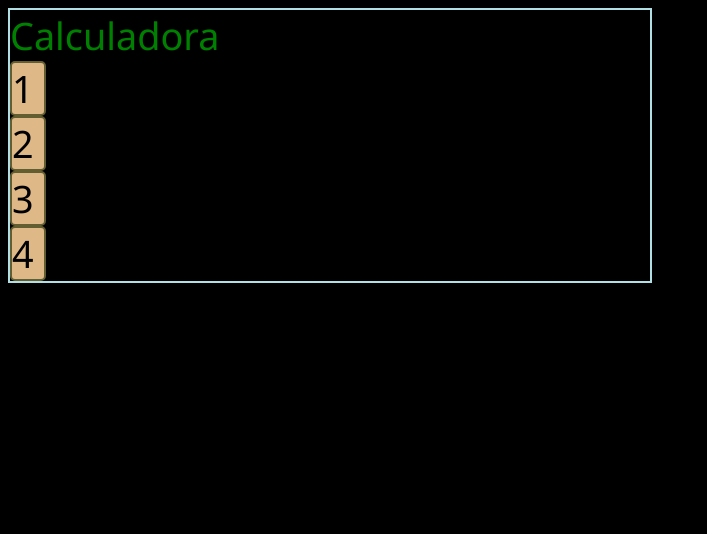
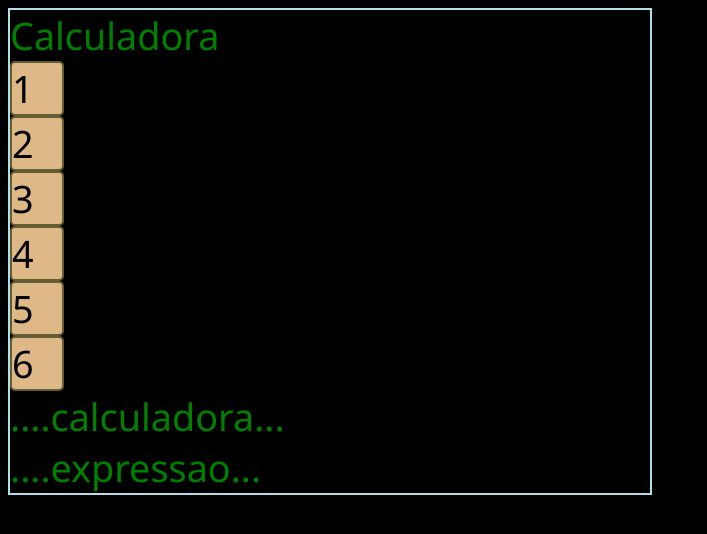
Before and after one commit to mrlnoronha/calculadora, a plain HTML site: page index.html in a window 1280 px wide. Shown: the whole page, without its empty margins (0-707 px from the left). Drawn offline with Linux system fonts and the light colour scheme.

Commit message:
function anda action buton

```diff
--- a/index.html
+++ b/index.html
@@ -9,10 +9,14 @@
 </head>
 <body>
     Calculadora
-    <div class="botao">1</div>
-    <div class="botao">2</div>
-    <div class="botao">3</div>
-    <div class="botao">4</div>
+    <div class="botao" onclick="digita(1)">1</div>
+    <div class="botao" onclick="digita(2)">2</div>
+    <div class="botao" onclick="digita(3)">3</div>
+    <div class="botao" onclick="digita(4)">4</div>
+    <div class="botao" onclick="digita(5)">5</div>
+    <div class="botao" onclick="digita(6)">6</div>
+    <div id="textodigitado">....calculadora...</div>
+    <div id="expressaototal">....expressao...</div>
 
 
 
--- a/src/javascrip.js
+++ b/src/javascrip.js
@@ -0,0 +1,8 @@
+let expressao = [];
+var numero;
+function digita(numero){
+    document.getElementById("textodigitado").innerHTML = numero;
+    document.getElementById("expressaototal").innerHTML = expressao.push(numero);
+    console.log("dentro da funcao",numero,expressao)
+
+}
--- a/src/style.css
+++ b/src/style.css
@@ -14,5 +14,5 @@ div.botao{
     background-color: burlywood;
     border: 2px solid rgb(99, 94, 50);
     border-radius: 5px;
-    width: 5%;
+    width: 50px;
 }
```
